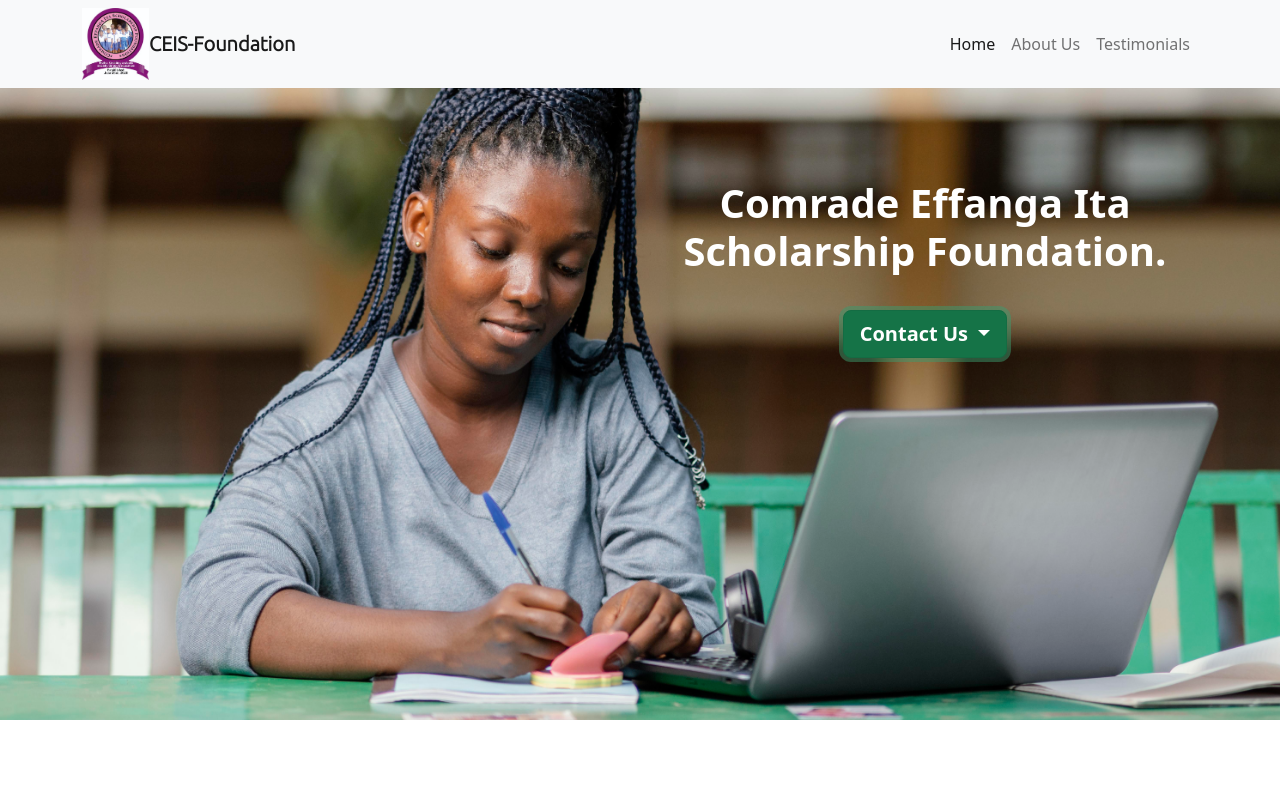
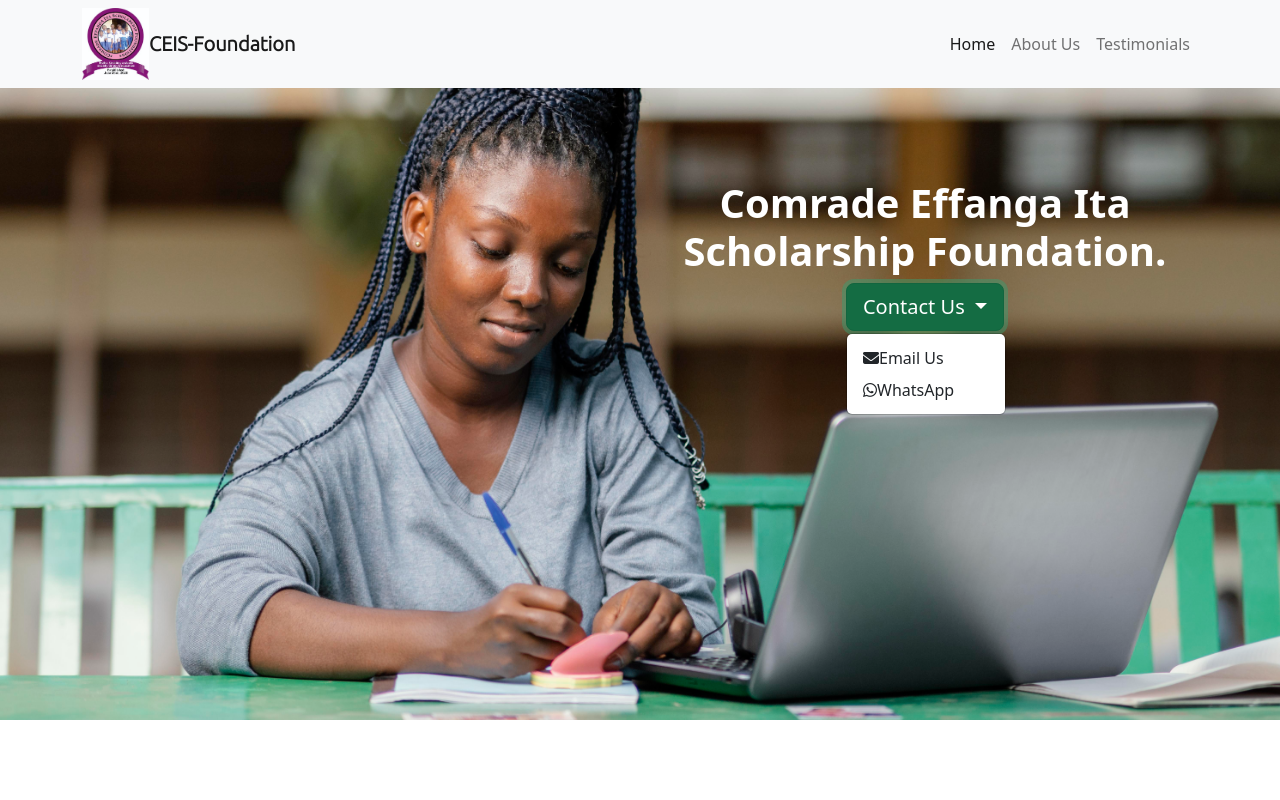
Before and after one commit to DinnoCreator/ceis-foundation, a React (Create React App) app: page / in a window 1280 px wide. Both pictures are taken after a click on the button "Contact Us". Shown: the top 800 px of the page. Built offline with nearby package versions, Linux system fonts and the light colour scheme.

Commit message:
Update ImgDiv.js

```diff
--- a/src/components/ui/ImgDiv.js
+++ b/src/components/ui/ImgDiv.js
@@ -13,14 +13,14 @@ function ImgDiv() {
             </h1>
 
             <div className="cent">
-              <div className="droppeddown">
+              {/* <div className="droppeddown">
                 <button className="btn btn-success downloadButton btn-lg dropdown-toggle power">
                   Contact Us{" "}
                 </button>
                 <div className="dropdowConten">
 
                 <a
-                    href="https://wa.me/qr/S2J6CUTQSNPRG1"
+                    href="https://wa.me/qr/S2J6CUTQSNPRG1/"
                     rel="noreferrer"
                     target="_blank"
                   >
@@ -46,7 +46,36 @@ function ImgDiv() {
 
 
                 </div>
-              </div>
+              </div> */}
+              <button
+                className={`btn btn-success btn-lg dropdown-toggle ${classes.downloadButton}`}
+                id="dropdownUser2"
+                data-bs-toggle="dropdown"
+                aria-expanded="false"
+              >
+                <span>Contact Us </span>
+                <ul className="dropdown-menu" aria-labelledby="dropdownUser2">
+                  <li>
+                    <a
+                      className="dropdown-item"
+                      href="mailto:theceisfoundation@gmail.com"
+                    >
+                      <i className="fa-solid fa-envelope"></i>
+                      Email Us
+                    </a>
+                  </li>
+                  <li>
+                    <a
+                     href="https://wa.me/qr/S2J6CUTQSNPRG1"
+                      className="dropdown-item"
+
+                    >
+                      <i className="fa-brands fa-whatsapp"></i>
+                      WhatsApp
+                    </a>
+                  </li>
+                </ul>
+              </button>
             </div>
           </div>
         </div>
```
